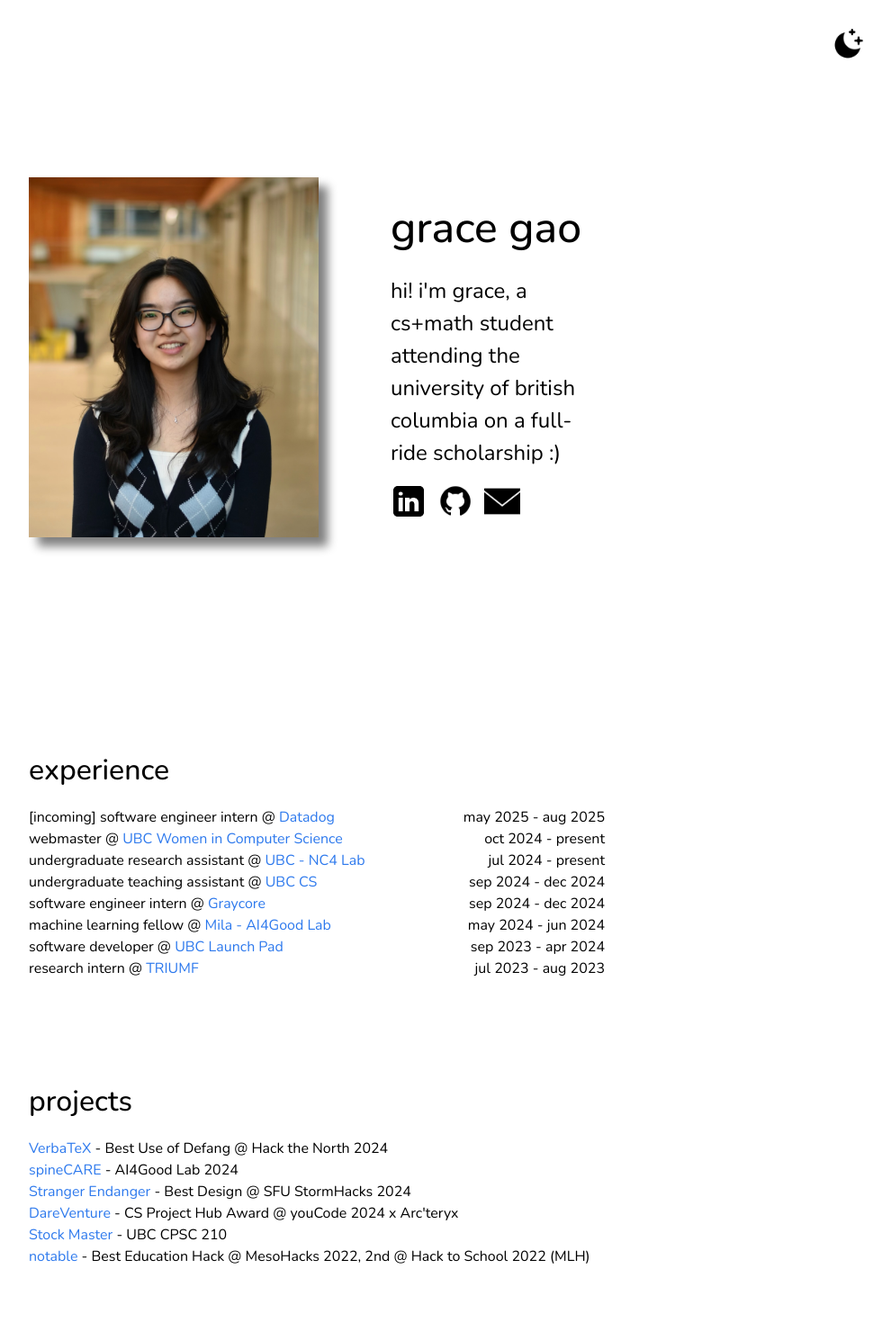
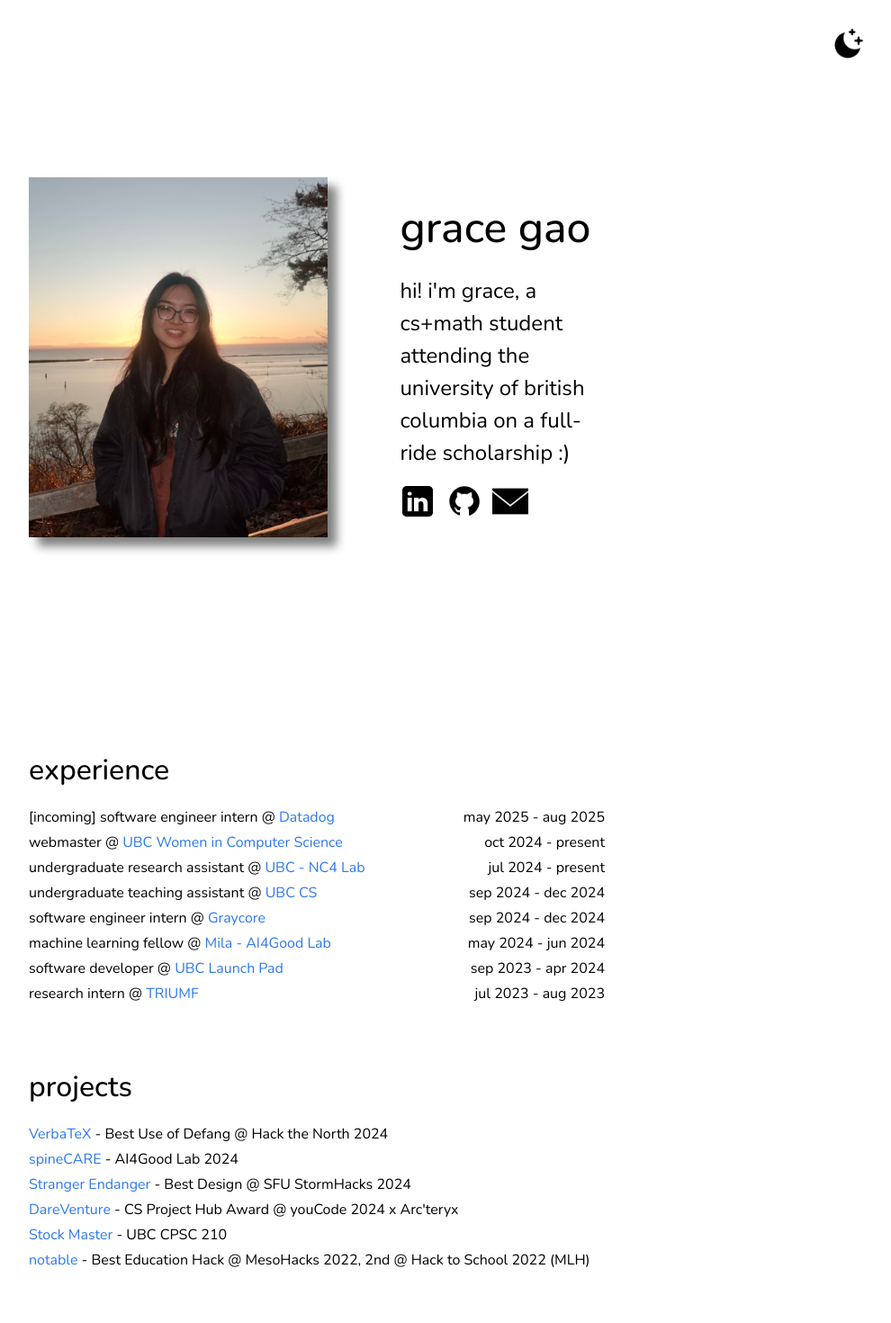
Before and after one commit to gracetxgao/portfolio, a React (Vite) app: page / in a window 1280 px wide. Shown: the top 1470 px of the page at 90% size, without its empty margins (288-1278 px from the left). Built offline with nearby package versions, Linux system fonts and the light colour scheme.

Commit message:
switch photo and adjust spacing

```diff
--- a/src/components/About.tsx
+++ b/src/components/About.tsx
@@ -1,7 +1,7 @@
 import { useState } from 'react';
 import { Grid, Box, Typography, Link, Snackbar } from '@mui/material';
 
-import photo from '../assets/photo.jpeg';
+import me from '../assets/DSC04842.jpg';
 import github from '../assets/github.png';
 import linkedin from '../assets/linkedin.png';
 import github_white from '../assets/github_white.png';
@@ -41,7 +41,7 @@
             }}
         >
             <Grid item xs={12} sm={4}>
-                <img src={photo} style={{ height: '50vh', boxShadow: `10px 10px 10px grey`}}/>
+                <img src={me} style={{ height: '50vh', boxShadow: `10px 10px 10px grey`}}/>
             </Grid>
             <Grid item xs={12} sm={8}
                 sx={{
--- a/src/components/Experience.tsx
+++ b/src/components/Experience.tsx
@@ -15,7 +15,7 @@
     const { textColor, highlightColor, title, place, placeLink, start, end} = props
 
     return (
-        <Grid display='flex' justifyContent='space-between'>
+        <Grid display='flex' justifyContent='space-between' pb={0.5}>
             <Grid item xs={6} sm={8} display='flex' justifyContent='start' mr={{ xs: 5, sm: 0}} sx={{ textAlign: 'start' }}>
                 <Typography color={textColor}>{title} @ <Link href={placeLink} target="_blank" underline="none" color={highlightColor}>{place}</Link></Typography>
             </Grid>
@@ -49,7 +49,7 @@
     ]
 
     return (
-        <Box pb={{ xs: 3, sm: 10}} ref={ref}
+        <Box pb={{ xs: 2, sm: 4}} ref={ref}
             sx={{
                 opacity: inView ? 1 : 0,
                 transform: inView ? 'translateY(0)' : 'translateY(100px)',
--- a/src/components/Projects.tsx
+++ b/src/components/Projects.tsx
@@ -13,7 +13,9 @@
     const { textColor, highlightColor, title, github, place } = props
 
     return (
+      <Box pb={0.5}>
         <Typography color={textColor}><Link href={github} target="_blank" underline="none" color={highlightColor}>{title}</Link> - {place}</Typography>
+      </Box>
     )
 }
 
```
Also changed, not shown: src/assets/DSC04842.jpg (added).
